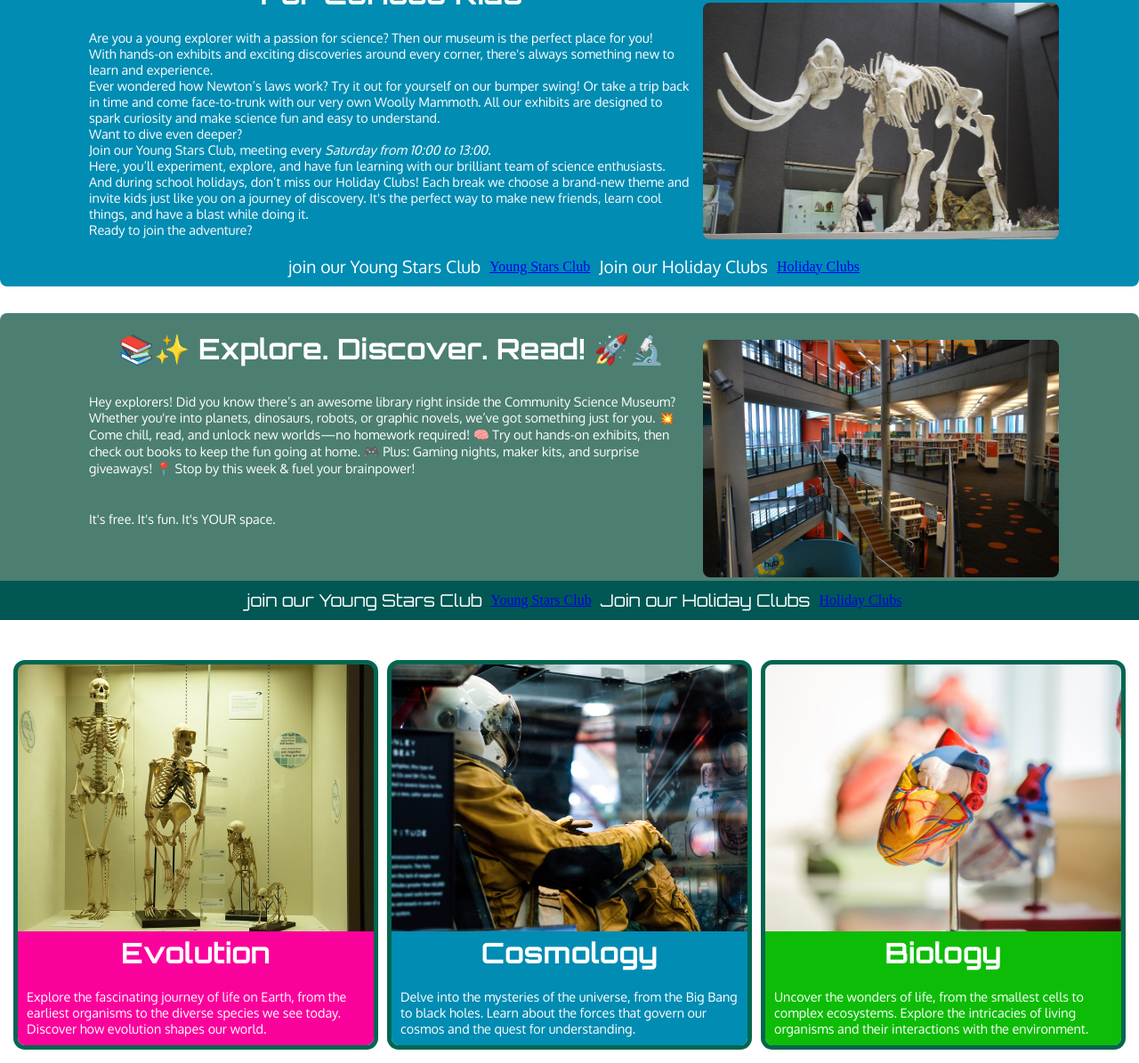
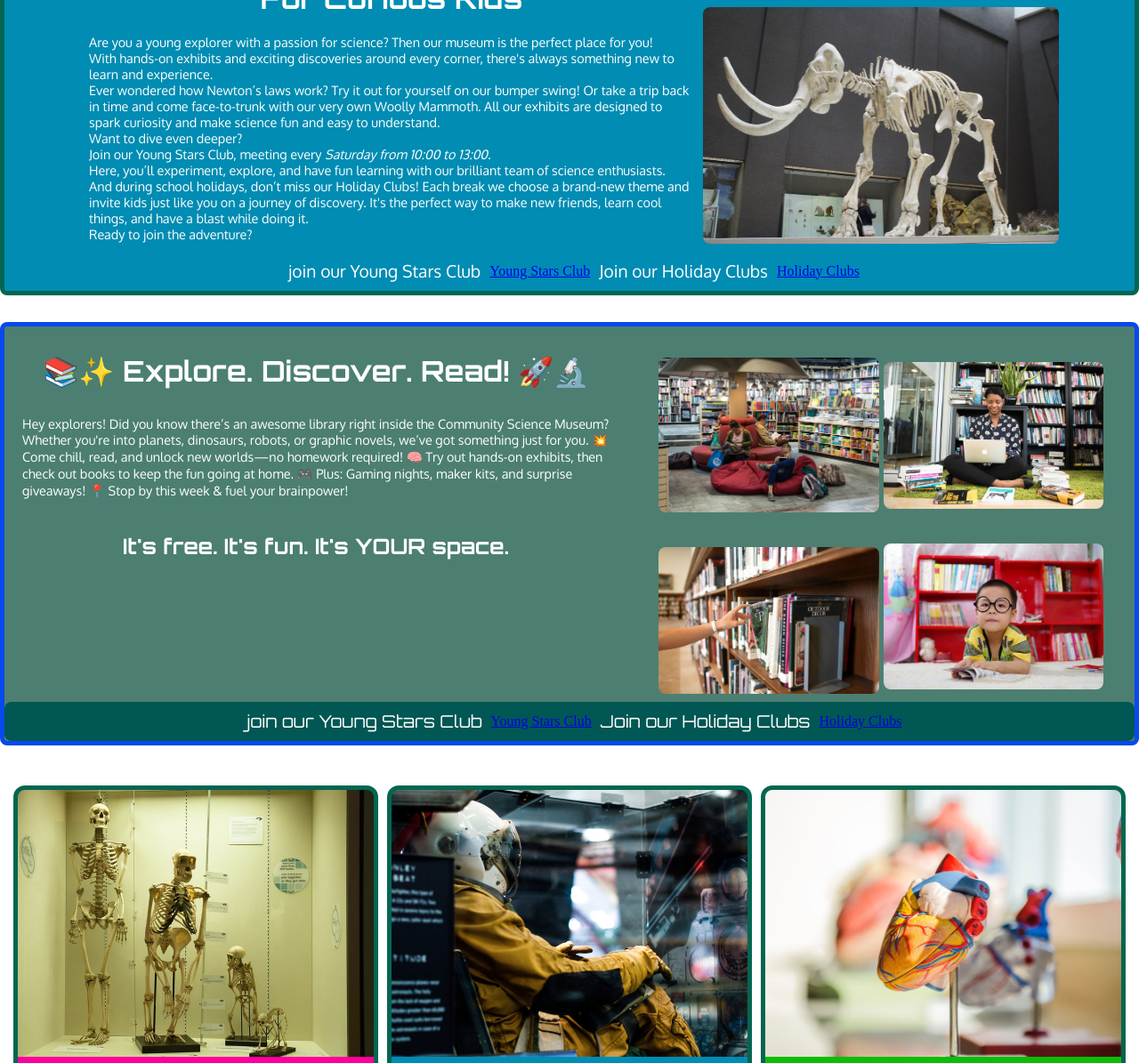
Before and after one commit to GroAnita/SP1-Gro-Anita-Br-then, a plain HTML site: page index.html in a window 1280 px wide. Shown: the part 1443-2638 px from the top of the page at 89% size. Drawn offline with Linux system fonts and the light colour scheme.

Commit message:
lots more css coming together nicely

```diff
--- a/css/styles.css
+++ b/css/styles.css
@@ -3,6 +3,7 @@
  *{
     box-sizing: border-box;
     margin: 0;
+    padding: 0;
   }
 .header-top{
     background-color:#0C0C0C;
@@ -32,6 +33,11 @@
     font-size: 1.2rem;
     text-decoration: none;
 }
+.ticket-link:hover{
+    background-color: #ffffff;
+    color: #0178E0;
+    transition: background-color 0.3s ease-in-out, color 0.3s ease-in-out;
+}
 .header{
     display: flex;
     align-items: center;
@@ -54,6 +60,15 @@
     color: #ffffff;
     margin-left: 120px;
 
+}
+.nav-top a{
+    text-decoration: none;
+    color: #ffffff;
+    font-size: 1.2rem;
+    transition: color 0.3s ease-in-out;
+}
+.nav-top a:hover{
+    color: #0178E0;
 }
 .nav-main{
     display: flex;
@@ -156,7 +171,12 @@ h1{
     margin-right: 70px;
 }
 .ticket-button a{
-    text-decoration: none;;
+    text-decoration: none;
+}
+.ticket-button:hover{
+    background-color: #0178E0;
+    color: #ffffff;
+    transition: background-color 0.3s ease-in-out, color 0.3s ease-in-out;
 }
 .hero-text-right{
     display: flex;
@@ -229,6 +249,7 @@ h1{
     background-color: #008CB3;
     border-radius: 8px;
     margin-top: 30px;
+    border: solid 5px #036650;
 }
 .blue-box1{
     display: flex;
@@ -274,14 +295,19 @@ h1{
 .green-box-container{
     background-color: #4C7F71;
     margin-top: 30px;
-    border-radius: 8px;;
+    border-radius: 8px;
+    border: solid 5px #0849ed;
 }
+
 .green-box1{
     display: flex;
     justify-content: center;
 }
 .green-box-left{
-  max-width: 700px;
+    max-width: 700px;
+    justify-content: center;
+    padding: 10px;
+
 
 }
 .green-box-left h2{
@@ -298,6 +324,20 @@ h1{
     padding: 10px;
     font-family: Oxygen;
 }
+.green-box-left h6{
+    font-size: 1.5rem;
+    color:#ffffff;
+    text-align: center;
+    padding: 10px;
+    font-family: Orbitron;
+}
+.green-box-right{
+    display: flex;
+    justify-content: center;
+    align-items: center;
+    width: 100%;
+    flex-wrap: wrap;
+}
 .green-box-right img{
     width: 400px;
     object-fit: fill;
@@ -310,6 +350,7 @@ h1{
     align-items: center;
     width: 100%;
     background-color: #015753;
+    border-radius: 8px;
 }
 .green-box-links p{
     font-size: 1.2rem;
@@ -324,6 +365,31 @@ h1{
     text-align: center;
     padding: 10px;
     font-family: Oxygen;
+}
+.green-box-container1{
+    max-width: 500px;
+    width: 100%;
+    margin: auto;
+    padding: 5px 0;
+}
+.photo-gallery{
+    display: flex;
+    gap: 5px;
+    justify-content: center;
+    align-items: center;
+    width: 100%;
+}
+.column{
+    display: flex;
+    flex-direction: column;
+    gap: 5px;
+
+}
+.photo img{
+    width: 100%;
+    height: 100%;
+    object-fit: cover;
+    border-radius: 8px;
 }
 .exhibitions-container{
     display: flex;
@@ -501,7 +567,7 @@ h1{
 
 .social-media i {
     font-size: 30px;
-    color: #8b0785; /* Icon color */
+    color: #ffffff; /* Icon color */
     transition: transform 0.3s ease, color 0.3s ease;
 }
 
@@ -517,3 +583,11 @@ h1{
     top: 65%;
     left: 40%;
 }
+.wave2 p{
+    font-size: 1rem;
+    color: #bebebe;
+    font-family: Oxygen;
+    position:absolute;
+    top: 79%;
+    left: 1%;
+}
--- a/index.html
+++ b/index.html
@@ -15,8 +15,8 @@
 <body>
     <header>
         <div class="header-top">
-            <div class="nav top">
-                <nav>
+            <div>
+                <nav class="nav-top">
                     <ul>
                         <li><a href="Donate.html">Donate</a></li>
                         <li><a href="Membership.html">Membership</a></li>
@@ -140,13 +140,33 @@
  🎮 Plus: Gaming nights, maker kits, and surprise giveaways!
 
 📍 Stop by this week & fuel your brainpower!<br><br></p>
- <p class="green-box-txt">It's free. It's fun. It's YOUR space.</p>
+ <h6 class="green-box-txt">It's free. It's fun. It's YOUR space.</h6>
 
                 </div>
                 <div class="green-box-right">
-                    <img src="images/library.jpg" alt="picture of the inside of our library">
+                    <div class="green-box-container1">
+                        <div class="photo-gallery">
+
+                    <div class="column">
+                        <div class="photo">
+                            <img src="images/library3.jpg" alt="picture of the inside of our library">
+                            </div>
+                            <div class="photo">
+                                <img src="images/library4.jpg" alt="picture of the inside of our library">
+                                </div>
+                                </div>
+                        <div class="column">
+                            <div class="photo">
+                                    <img src="images/library5.jpg" alt="picture of the inside of our library">
+                                    </div>
+                                    <div class="photo">
+                                        <img src="images/library6.jpg" alt="picture of the inside of our library">
+                                        </div>
+                                        </div>
+                    </div>
+
             </div>
-
+                </div>
           </div>
           <div class="green-box-links">
             <p> join our Young Stars Club</p>
@@ -187,7 +207,6 @@
         <div class="wave-container">
             <div class="wave">
                 <div class="wave1">
-                    <p>this is a test text</p>
                     <a href="contactus.html">Contact Us</a>
                     <a href="aboutus.html">About Us</a>
                     <a href="donate.html">Donate</a>
```
Also changed, not shown: images/library2.jpg (added), images/library3.jpg (added), images/library4.jpg (added), images/library5.jpg (added), images/library6.jpg (added).
